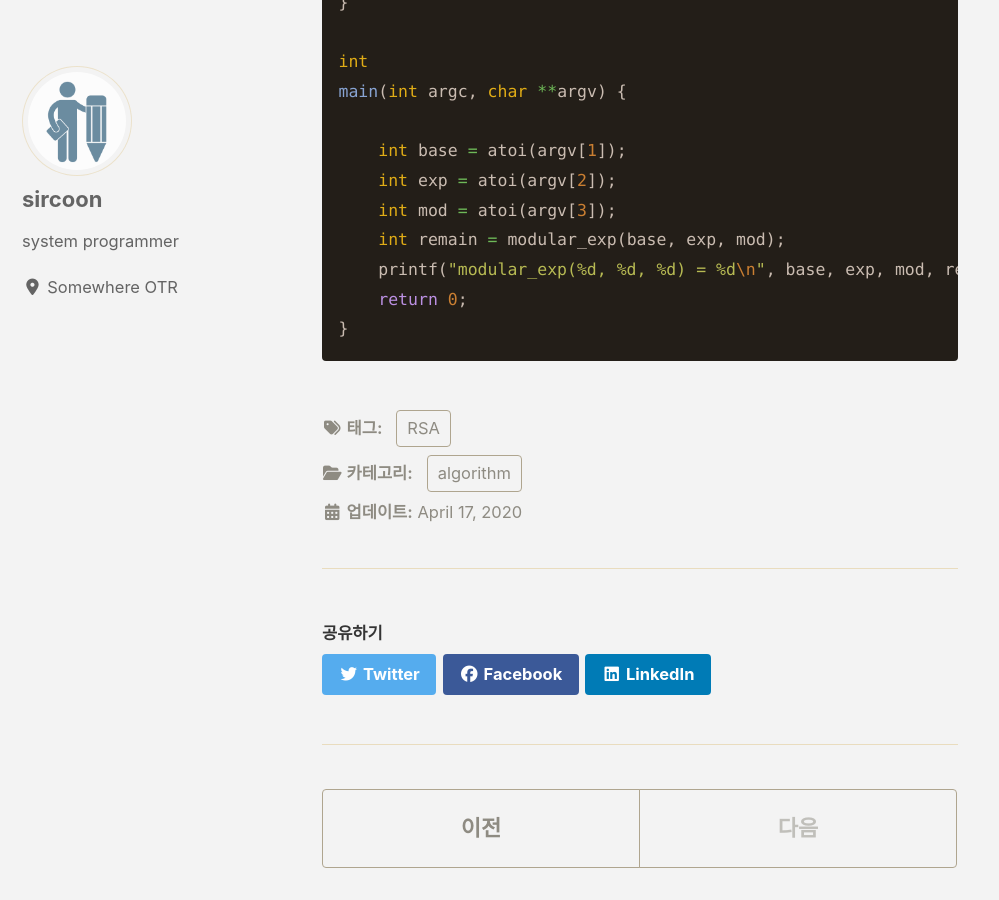
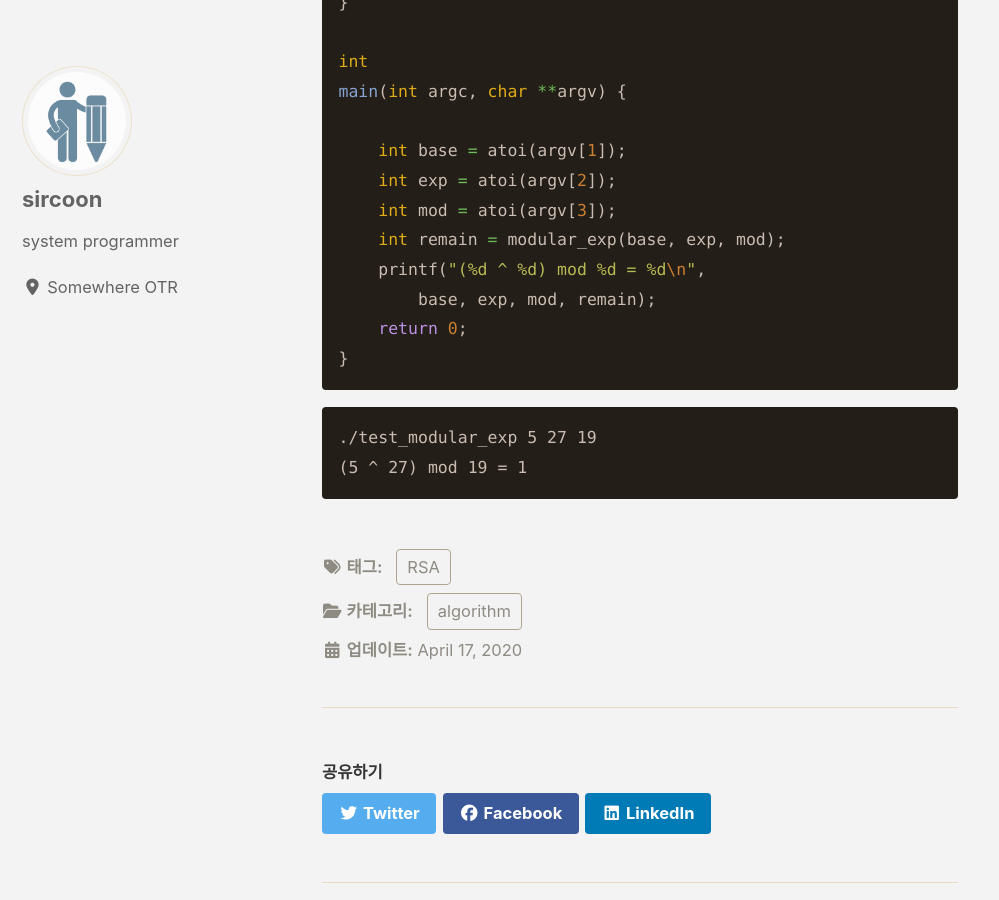
Before and after one commit to mrsoulware/mrsoulware.github.io, a Jekyll site: the page built from _posts/2020/2020-04-17-rsa-algorithm-2.md, in a window 1280 px wide and 900 px high, scrolled down 5723 px. Shown: the whole window, without its empty margins (0-999 px from the left). Built offline with Jekyll 4.4.1, drawn with Linux system fonts in a browser that asks for light colours; cached includes are drawn as plain includes; nearby versions of some CDN libraries.

Commit message:
update posts

````diff
--- a/_posts/2020/2020-04-17-rsa-algorithm-2.md
+++ b/_posts/2020/2020-04-17-rsa-algorithm-2.md
@@ -198,7 +198,13 @@ main(int argc, char **argv) {
     int exp = atoi(argv[2]);
     int mod = atoi(argv[3]);
     int remain = modular_exp(base, exp, mod);
-    printf("modular_exp(%d, %d, %d) = %d\n", base, exp, mod, remain);
+    printf("(%d ^ %d) mod %d = %d\n",
+        base, exp, mod, remain);
     return 0;
 }
 ```
+
+```
+./test_modular_exp 5 27 19
+(5 ^ 27) mod 19 = 1
+```
````
